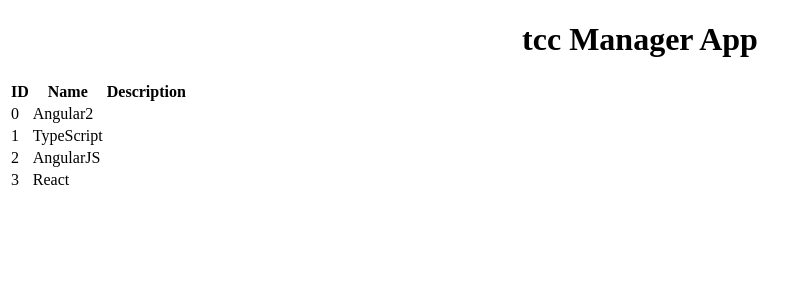
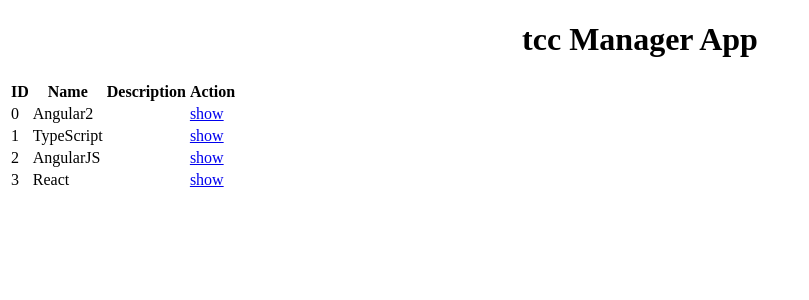
Before and after one commit to vitalrev/angular-code-campus, an Angular app in the folder tcc-manager-app/: page / in a window 1280 px wide. Shown: the top 300 px of the page, without its empty margins (0-809 px from the left). Built offline with nearby package versions, Linux system fonts and the light colour scheme.

Commit message:
click event added to list component

```diff
--- a/tcc-manager-app/src/app/trainings/training-list/training-list.component.html
+++ b/tcc-manager-app/src/app/trainings/training-list/training-list.component.html
@@ -2,11 +2,13 @@
   <th>ID</th>
   <th>Name</th>
   <th>Description</th>
+  <th>Action</th>
   <tbody>
   <tr *ngFor="let training of trainings; let i=index">
     <td>{{training.id}}</td>
     <td>{{training.name}}</td>
     <td>{{training.description}}</td>
+    <td><a href="#" (click)="onListItemClicked($event, training)">show</a></td>
   </tr>
   </tbody>
 </table>
--- a/tcc-manager-app/src/app/trainings/training-list/training-list.component.ts
+++ b/tcc-manager-app/src/app/trainings/training-list/training-list.component.ts
@@ -15,4 +15,7 @@
   ngOnInit() {
   }
 
+  onListItemClicked(event, training) {
+    console.log(event, training);
+  }
 }
```
